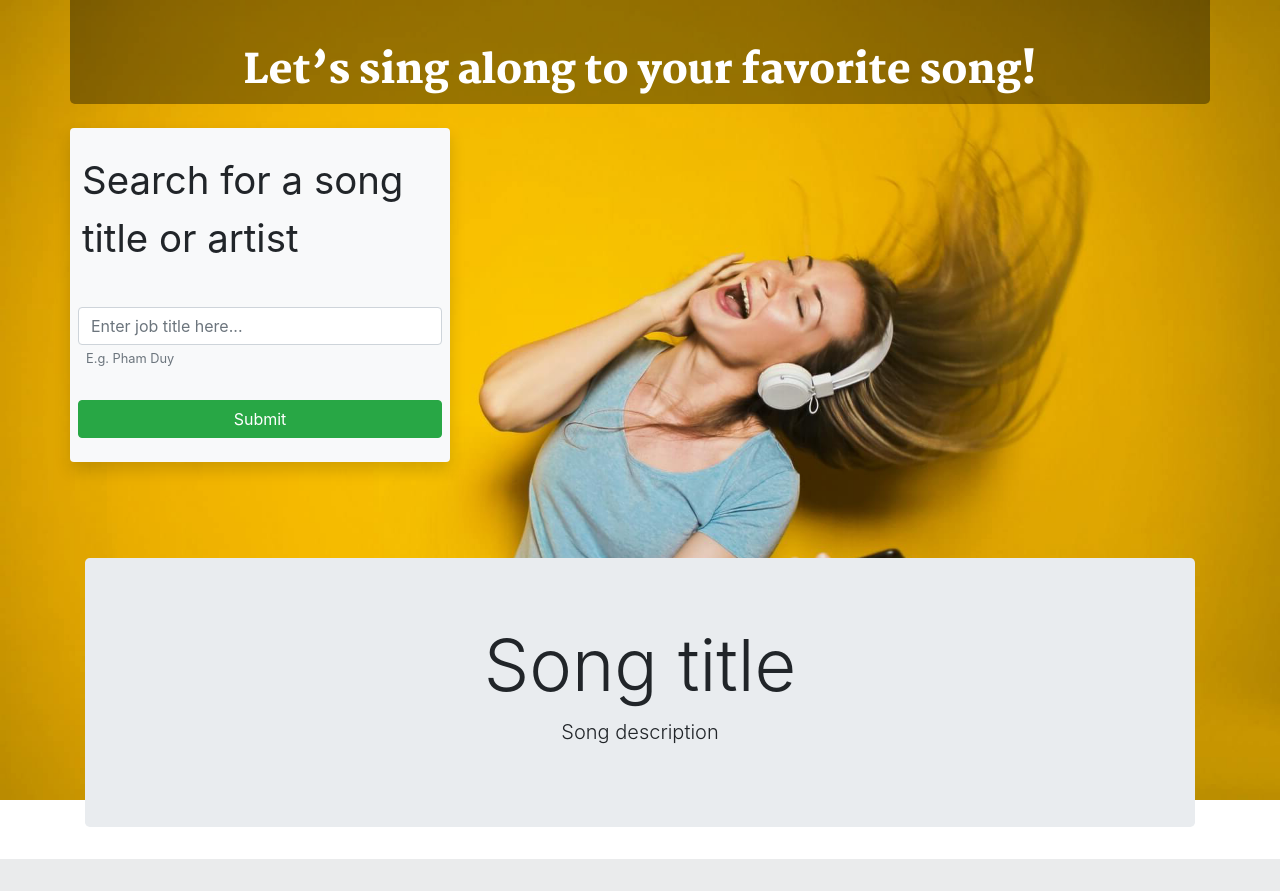
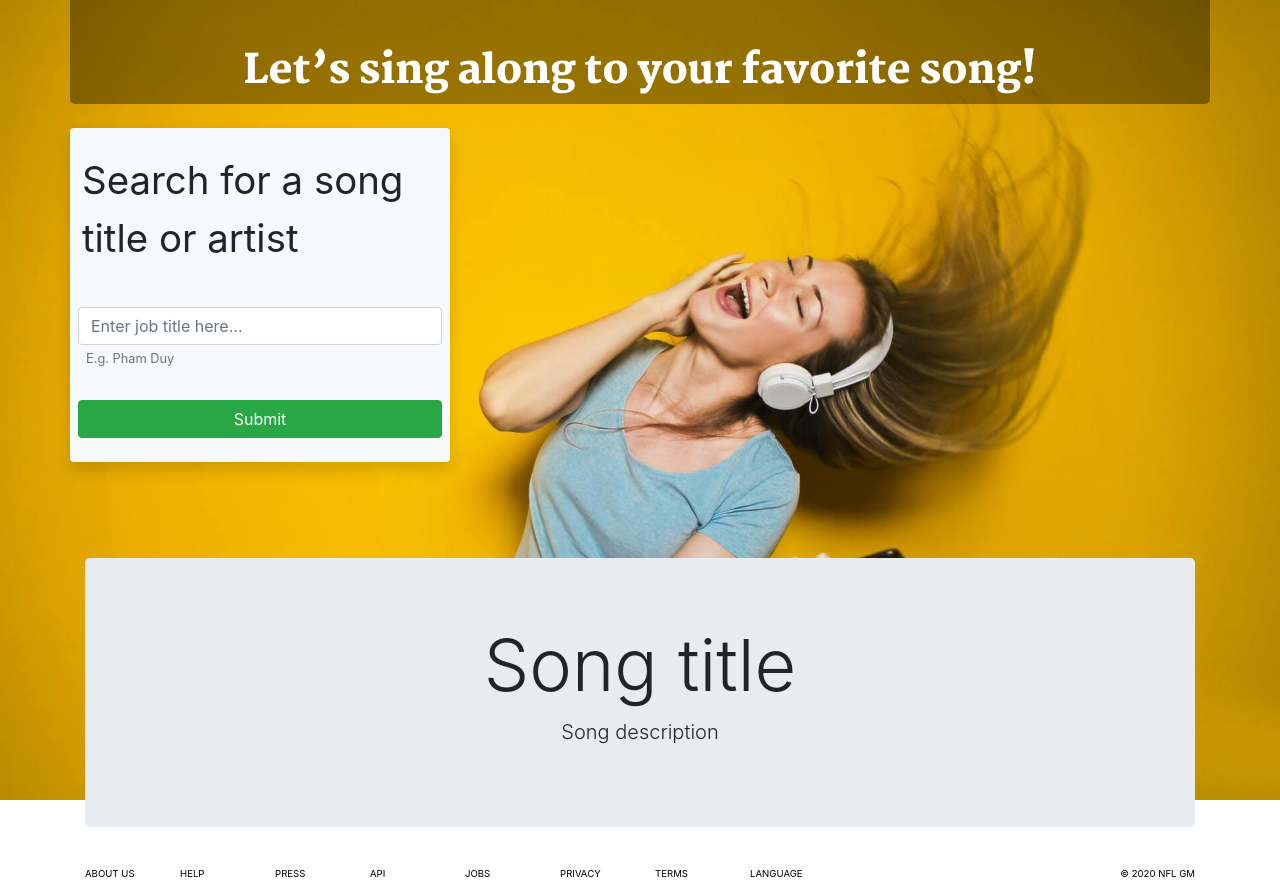
Before and after one commit to trantntran/FightingCode, a Flask app: page / in a window 1280 px wide. Before the commit the page ends 859 px from the top, so only its background shows below. Run offline with Flask 2, Linux system fonts and the light colour scheme; some libraries are stand-ins or nearby versions.

Commit message:
Fixed Parallax and main container

```diff
--- a/static/styles/main.css
+++ b/static/styles/main.css
@@ -4,12 +4,15 @@ main{
 
 .girl-bg {
     height: 100vh;
+    width: 100vw;
     background: url(/static/images/bg-girl-flip.jpg) no-repeat fixed;
     -webkit-background-size: cover;
     -moz-background-size: cover;
     -o-background-size: cover;
     background-size: cover;
     z-index: -1;
+    position: absolute;
+    top: 0;
 }
 
 .banner{
@@ -27,3 +30,14 @@ main{
 .country-flags{
     max-width: 4vw;
 }
+
+.footer-elements a {
+    text-decoration: none;
+    color: black;
+    font-size: 0.6rem;
+}
+.footer-elements a:hover {
+    text-decoration: none;
+    color: rgb(49, 49, 49);
+    font-size: 0.6rem;
+}
--- a/templates/home.html
+++ b/templates/home.html
@@ -9,7 +9,7 @@
 {% block content %}
 
 <main>
-<div class="scroll girl-bg" data-rateY="-1.2" data-rateX="0" data-direction="horizontal">
+<div class="scroll girl-bg" data-rateY="-1.2" data-rateX="0" data-direction="horizontal"></div>
 
 <div class="container pb-5">
     <div class="row banner mb-4">
@@ -71,15 +71,7 @@
             </div>
         </div>
     </div>
-</div>
+
 </main>
-
-
-<footer>
-    <!-- Icons made by <a href="https://www.flaticon.com/authors/eucalyp" title="Eucalyp">Eucalyp</a> from <a href="https://www.flaticon.com/" title="Flaticon"> www.flaticon.com</a> -->
-    <!-- Icons made by <a href="https://www.flaticon.com/authors/roundicons" title="Roundicons">Roundicons</a> from <a href="https://www.flaticon.com/" title="Flaticon"> www.flaticon.com</a> -->
-    <!-- Icons made by <a href="https://www.flaticon.com/authors/smashicons" title="Smashicons">Smashicons</a> from <a href="https://www.flaticon.com/" title="Flaticon"> www.flaticon.com</a> -->
-</footer>
-<script src="/static/js/main.js"></script>
 {% endblock %}
 <!-- </body> -->
--- a/templates/template.html
+++ b/templates/template.html
@@ -21,11 +21,52 @@
 
       </main>
       {% endblock %}
+      <!-- Footer Section -->
+      <footer>
+        <div class="container">
+            <div class="row mb-2">
+                <div class="col-4 col-md-1 footer-elements">
+                    <a href="#" target="_blank">ABOUT&nbsp;US</a>
+                </div>
+                <div class="col-4 col-md-1 footer-elements">
+                    <a href="#" target="_blank">HELP</a>
+                </div>
+                <div class="col-4 col-md-1 footer-elements">
+                    <a href="#" target="_blank">PRESS</a>
+                </div>
+                <div class="col-4 col-md-1 footer-elements">
+                    <a href="#" target="_blank">API</a>
+                </div>
+                <div class="col-4 col-md-1 footer-elements">
+                    <a href="#" target="_blank">JOBS</a>
+                </div>
+                <div class="col-4 col-md-1 footer-elements">
+                    <a href="#" target="_blank">PRIVACY</a>
+                </div>
+                <div class="col-4 col-md-1 footer-elements">
+                    <a href="#" target="_blank">TERMS</a>
+                </div>
+                <div class="col-4 col-md-1 footer-elements">
+                    <a href="#" target="_blank">LANGUAGE</a>
+                </div>
+                <div class="col-12 col-md-4 footer-elements text-right">
+                    <a href="#">© 2020 NFL GM</a>
+                </div>
+            </div>
+        </div>
+      </footer>
+
+
+    <!-- Icons made by <a href="https://www.flaticon.com/authors/eucalyp" title="Eucalyp">Eucalyp</a> from <a href="https://www.flaticon.com/" title="Flaticon"> www.flaticon.com</a> -->
+    <!-- Icons made by <a href="https://www.flaticon.com/authors/roundicons" title="Roundicons">Roundicons</a> from <a href="https://www.flaticon.com/" title="Flaticon"> www.flaticon.com</a> -->
+    <!-- Icons made by <a href="https://www.flaticon.com/authors/smashicons" title="Smashicons">Smashicons</a> from <a href="https://www.flaticon.com/" title="Flaticon"> www.flaticon.com</a> -->
+
 
     <!-- Optional JavaScript -->
     <!-- jQuery first, then Popper.js, then Bootstrap JS -->
     <script src="https://code.jquery.com/jquery-3.3.1.slim.min.js" integrity="sha384-q8i/X+965DzO0rT7abK41JStQIAqVgRVzpbzo5smXKp4YfRvH+8abtTE1Pi6jizo" crossorigin="anonymous"></script>
     <script src="https://cdnjs.cloudflare.com/ajax/libs/popper.js/1.14.7/umd/popper.min.js" integrity="sha384-UO2eT0CpHqdSJQ6hJty5KVphtPhzWj9WO1clHTMGa3JDZwrnQq4sF86dIHNDz0W1" crossorigin="anonymous"></script>
     <script src="https://stackpath.bootstrapcdn.com/bootstrap/4.3.1/js/bootstrap.min.js" integrity="sha384-JjSmVgyd0p3pXB1rRibZUAYoIIy6OrQ6VrjIEaFf/nJGzIxFDsf4x0xIM+B07jRM" crossorigin="anonymous"></script>
+    <script src="/static/js/main.js"></script>
   </body>
 </html>
```
